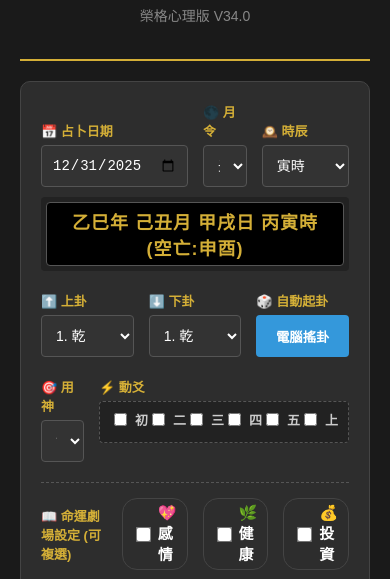
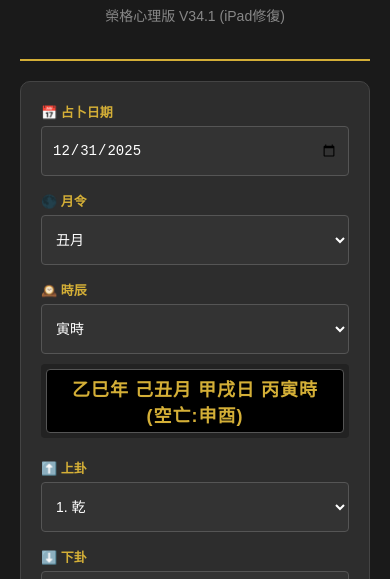
Before and after one commit to chin30182138/2026-01, a plain HTML site: page index.html in a window 390 px wide. Shown: the part 265-844 px from the top of the page. Drawn offline with Linux system fonts and the light colour scheme.

Commit message:
Update title and styles for version 34.1

```diff
--- a/index.html
+++ b/index.html
@@ -3,7 +3,7 @@
 <head>
     <meta charset="UTF-8">
     <meta name="viewport" content="width=device-width, initial-scale=1.0">
-    <title>仙人指路 - 榮格心理版 (V34.0)</title>
+    <title>仙人指路 - 榮格心理版 (V34.1 iPad修復)</title>
     <style>
         :root {
             --gold: #d4af37;
@@ -12,10 +12,9 @@
             --border: #444;
             --text: #e0e0e0;
             --card-print-bg: #fdfbf7;
-            /* 旺衰顏色定義 */
-            --st-strong: #e74c3c; /* 強 - 紅色 */
-            --st-mid: #f39c12;    /* 平 - 橘色 */
-            --st-weak: #3498db;   /* 弱 - 藍色 */
+            --st-strong: #e74c3c;
+            --st-mid: #f39c12;
+            --st-weak: #3498db;
         }
 
         body {
@@ -61,13 +60,33 @@
         .control-box {
             background: var(--panel); padding: 20px; border-radius: 10px; border: 1px solid var(--border); display: flex; flex-direction: column; gap: 20px;
         }
+
+        /* 🔥 V34.1 修正核心：原本是 grid，加入 RWD 邏輯 */
         .row-time { display: grid; grid-template-columns: 1fr 1fr 2fr; gap: 15px; align-items: end; }
+        .row-hex { display: grid; grid-template-columns: 1fr 1fr 1fr; gap: 15px; align-items: end; }
+        .row-target { display: grid; grid-template-columns: 1fr 2fr; gap: 15px; }
+
+        /* 🔥 RWD 響應式設計：當螢幕寬度小於 850px (iPad 直立或手機) 時觸發 */
+        @media screen and (max-width: 850px) {
+            .row-time {
+                grid-template-columns: 1fr !important; /* 強制改為單欄，垂直堆疊 */
+            }
+            .row-hex {
+                grid-template-columns: 1fr !important; /* 強制改為單欄 */
+            }
+            .row-target {
+                grid-template-columns: 1fr !important; /* 強制改為單欄 */
+            }
+            /* 讓輸入框更高一點，方便手指點擊 */
+            select, input[type="date"] {
+                height: 50px !important;
+            }
+        }
+
         .ganzhi-display {
             background: #000; color: var(--gold); padding: 10px; border-radius: 4px; border: 1px solid #555;
             text-align: center; font-weight: bold; font-size: 18px; height: 42px; display: flex; align-items: center; justify-content: center; letter-spacing: 1px;
         }
-        .row-hex { display: grid; grid-template-columns: 1fr 1fr 1fr; gap: 15px; align-items: end; }
-        .row-target { display: grid; grid-template-columns: 1fr 2fr; gap: 15px; }
 
         .row-story {
             border-top: 1px dashed #555;
@@ -75,8 +94,9 @@
             display: flex;
             align-items: center;
             gap: 20px;
+            flex-wrap: wrap; /* 允許換行 */
         }
-        .story-options { display: flex; gap: 15px; }
+        .story-options { display: flex; gap: 15px; flex-wrap: wrap; }
         .chk-story-label {
             cursor: pointer; display: flex; align-items: center; gap: 5px; color: #fff; font-size: 15px;
             padding: 5px 10px; border: 1px solid #444; border-radius: 15px; transition: 0.3s;
@@ -101,7 +121,7 @@
         /* --- Card UI --- */
         #result-box { display: none; margin-top: 30px; }
 
-        .report-header-print { display: none; } /* Default hidden, show in print */
+        .report-header-print { display: none; }
 
         .analyst-signature {
             text-align: right;
@@ -123,7 +143,6 @@
         .hex-table th { border-bottom: 2px solid var(--gold); color: var(--gold); padding: 12px 5px; }
         .hex-table td { border-bottom: 1px solid #444; padding: 10px 5px; text-align: center; vertical-align: middle; color: #eee; }
 
-        /* Graph Alignment */
         .yao-graph-wrapper { display: flex; align-items: center; justify-content: center; gap: 10px; width: 100%; }
         .yao-bar-container { width: 50px; height: 18px; display: flex; justify-content: center; }
         .move-symbol-container { width: 20px; text-align: left; font-weight: bold; font-size: 18px; color: #ff3333; line-height: 18px; }
@@ -135,16 +154,13 @@
         .tag { font-size: 11px; padding: 2px 6px; border-radius: 4px; color: #fff; display: inline-block; font-weight: bold; }
         .t-yong { background: #27ae60; } .t-yuan { background: #2980b9; } .t-ji { background: #c0392b; } .t-chou { background: #8e44ad; } .t-xian { background: #555; color: #ccc; border: 1px solid #777; }
 
-        /* 五行文字 - 螢幕顯示金色 */
         .ganzhi-txt { font-size: 0.9em; font-weight: 800; color: #f1c40f; }
 
-        /* 旺衰狀態標籤 */
         .status-tag { font-size: 12px; font-weight: bold; padding: 2px 4px; border-radius: 3px; margin-left: 5px; }
         .st-strong { color: var(--st-strong); border: 1px solid var(--st-strong); }
         .st-mid { color: var(--st-mid); border: 1px solid var(--st-mid); }
         .st-weak { color: var(--st-weak); border: 1px solid var(--st-weak); }
 
-        /* AI Text */
         #ai-response-container { color: #e0e0e0; line-height: 1.8; white-space: pre-wrap; font-size: 16px; text-align: justify; }
         .ai-loading { color: var(--gold); animation: blink 1s infinite; }
         @keyframes blink { 50% { opacity: 0.5; } }
@@ -153,17 +169,12 @@
         @media print {
             body { background-color: #fff; color: #000; padding: 0; -webkit-print-color-adjust: exact; print-color-adjust: exact; }
             .container { max-width: 100%; width: 100%; padding: 20px; }
-
-            /* Hide UI Elements */
             .header, .settings-btn, #settings-panel, .control-box, .btn-group { display: none !important; }
-
-            /* Show Print Header */
             #result-box { display: block !important; margin-top: 0; }
             .report-header-print { display: block; text-align: center; margin-bottom: 30px; border-bottom: 3px double #d4af37; padding-bottom: 20px; }
             .report-header-print img { max-width: 120px; height: auto; display: block; margin: 0 auto 10px; }
             .report-header-print h1 { font-size: 24pt; margin: 0; color: #000; font-family: "標楷體", serif; }
 
-            /* Card Styling */
             .card {
                 background-color: var(--card-print-bg) !important;
                 border: none !important;
@@ -173,7 +184,6 @@
                 border-bottom: 1px solid #ccc !important;
                 padding-bottom: 20px;
             }
-
             .card-header {
                 color: #000;
                 border-bottom: 2px solid #000;
@@ -181,7 +191,6 @@
                 padding-top: 10px;
                 background-color: #f4f4f4 !important;
             }
-
             .analyst-signature {
                 color: #000;
                 border-top: 1px solid #000;
@@ -190,15 +199,10 @@
                 margin-top: 40px;
                 padding-top: 10px;
             }
-
             p, h3, h4 { page-break-inside: avoid; orphans: 3; widows: 3; }
-
             .hex-table th { color: #000; border-color: #000; }
             .hex-table td { color: #000; border-color: #999; }
-
-            /* Force Black Text for Print */
             .ganzhi-txt { color: #000 !important; }
-
             .bar-yang, .bar-yin span { background-color: #000 !important; }
             .tag { border: 1px solid #000; color: #000; background-color: #fff !important; }
             .t-yong { background-color: #ddd !important; }
@@ -212,7 +216,7 @@
     <div class="header">
         <img src="logo.png" alt="Logo" class="logo-img" id="mainLogo">
         <h1>仙人指路神獸七十二型人格</h1>
-        <p>榮格心理版 V34.0</p>
+        <p>榮格心理版 V34.1 (iPad修復)</p>
         <div class="settings-btn" onclick="toggleSettings()" title="設定">⚙️</div>
     </div>
 
```
